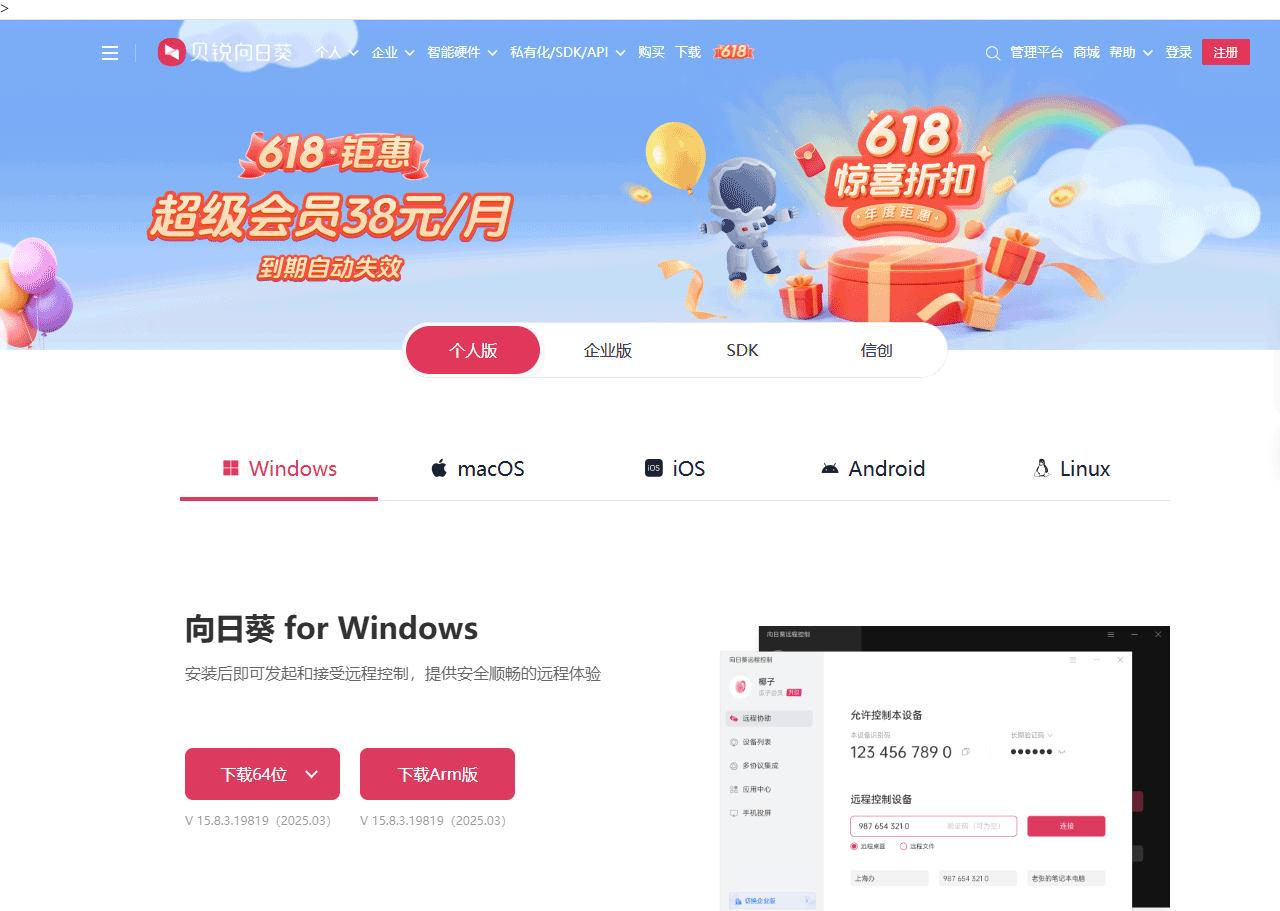
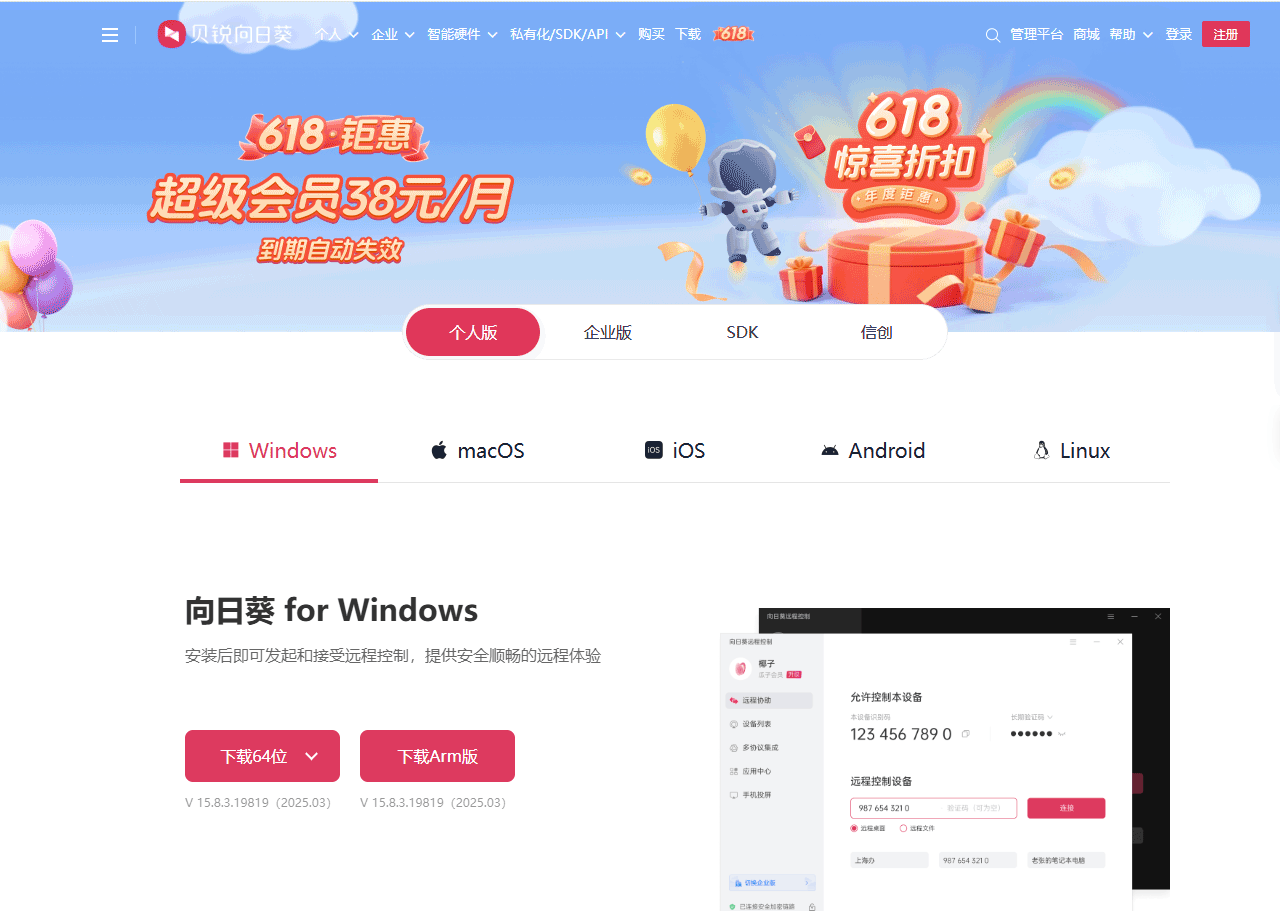
Before and after one commit to chinmy888/sunlogin, a plain HTML site: page index.html in a window 1280 px wide. Shown: the top 911 px of the page. Drawn offline with Linux system fonts and the light colour scheme.

Commit message:
Add files via upload

```diff
--- a/index.html
+++ b/index.html
@@ -3,7 +3,7 @@
 <title>优秀案例展示</title>
 <meta http-equiv="Content-Type" content="text/html; charset=utf-8" />
 </head>
-<body bgcolor="#FFFFFF" leftmargin="0" topmargin="0" marginwidth="0" marginheight="0">>
+<body bgcolor="#FFFFFF" leftmargin="0" topmargin="0" marginwidth="0" marginheight="0">
 <table id="__01" width="1353" height="100%" border="0" cellpadding="0" cellspacing="0">
 	<tr>
 		<td>
```
